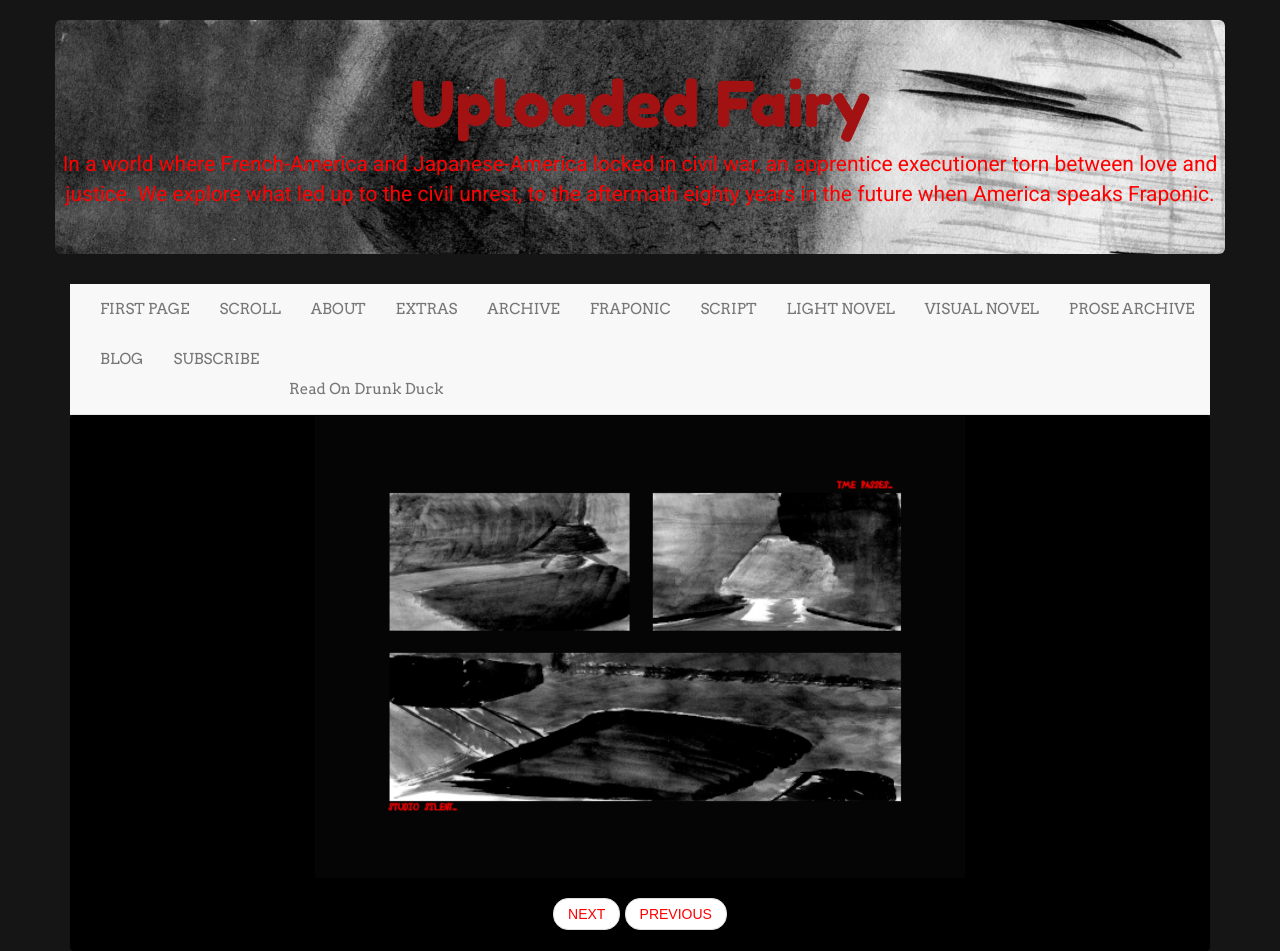
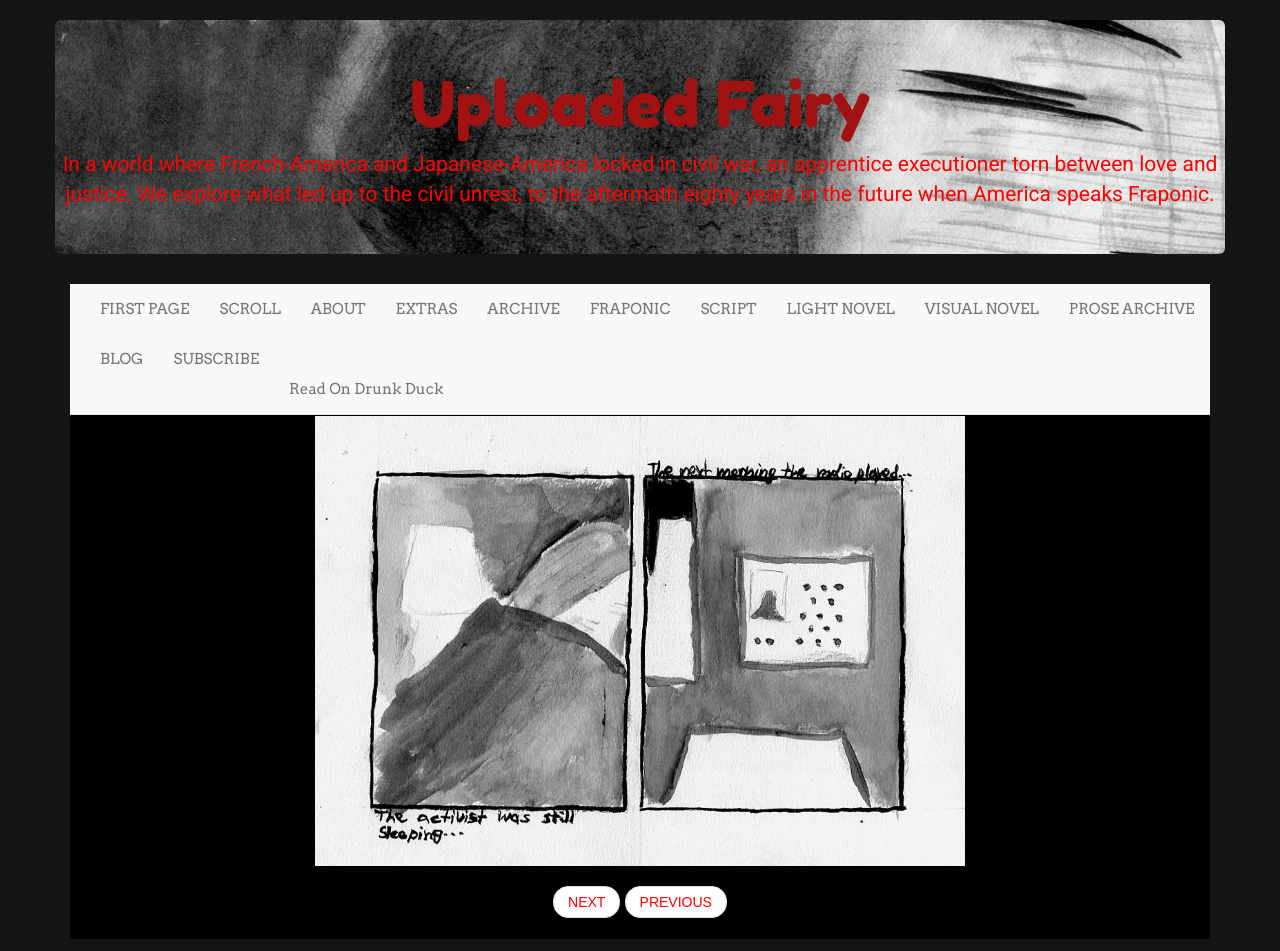
Before and after one commit to LWFlouisa/UploadedFairy, a Jekyll site: the page built from _posts/2021-08-15-page12.md, in a window 1280 px wide. Built offline with Jekyll 4.4.1, drawn with Linux system fonts in a browser that asks for light colours; nearby versions of some CDN libraries.

Commit message:
Update 2021-08-15-page12.md

```diff
--- a/_posts/2021-08-15-page12.md
+++ b/_posts/2021-08-15-page12.md
@@ -5,4 +5,4 @@ title: The Bliss Of Silence
 categories: page
 permalink: /012
 ---
-![PAGE TWELVE]({{ site.url }}/pages/pagetest12.png)
+![PAGE TWELVE]({{ site.url }}/finished_pages/page12.jpg)
```
